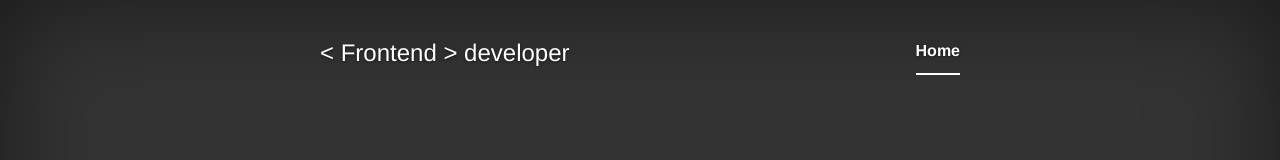
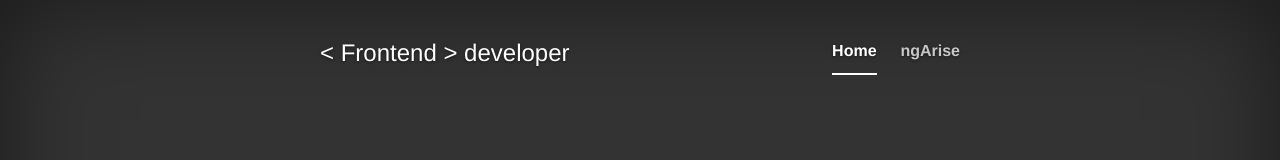
Before and after one commit to rickerd/rickerd, a plain HTML site: page index.html in a window 1280 px wide. Shown: the top 160 px of the page. Drawn offline with Linux system fonts and the light colour scheme.

Commit message:
Added ngArise link

```diff
--- a/index.html
+++ b/index.html
@@ -26,6 +26,7 @@
                     <nav>
                         <ul class="nav masthead-nav">
                             <li class="active"><a href="#">Home</a></li>
+                            <li><a href="https://rickerd.github.io/ngArise/" target="_blank">ngArise</a></li>
                         </ul>
                     </nav>
                 </div>
```
